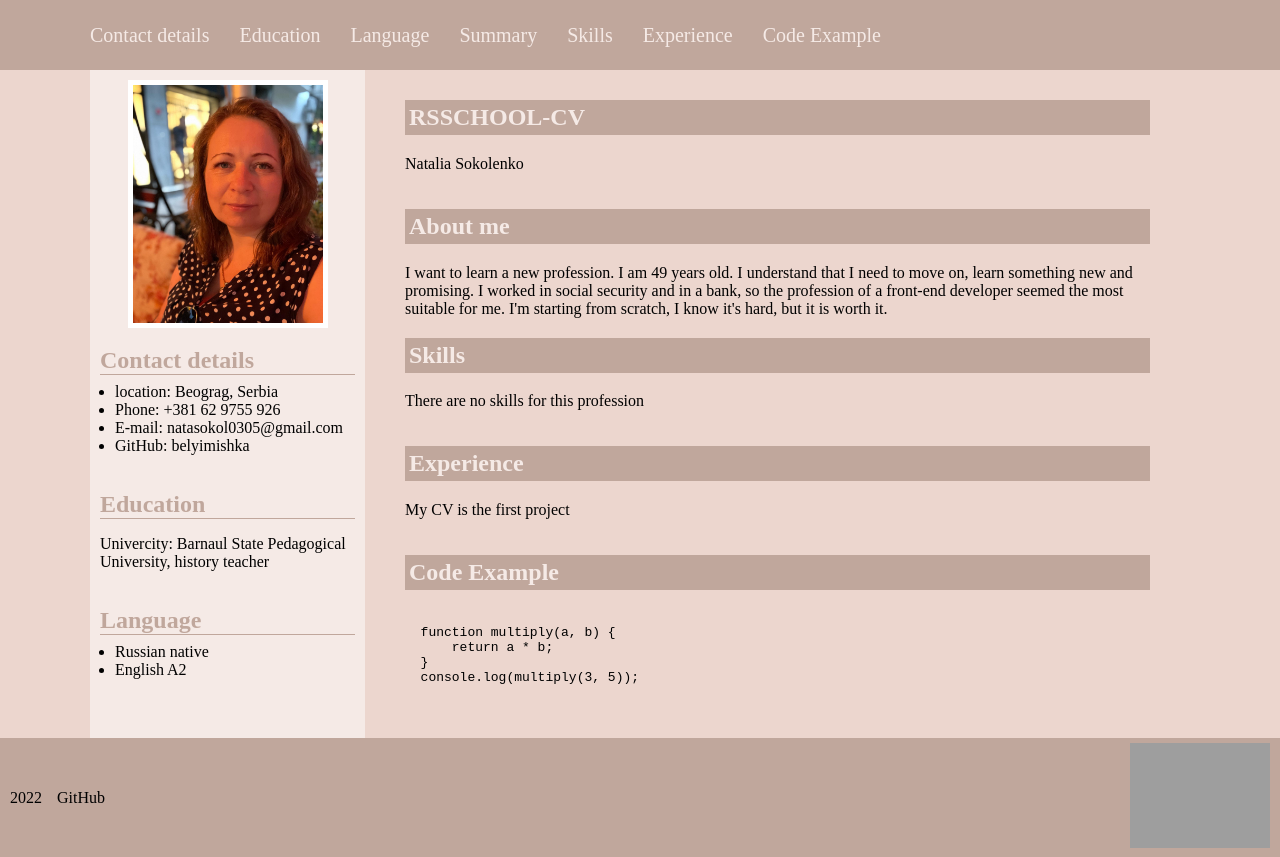
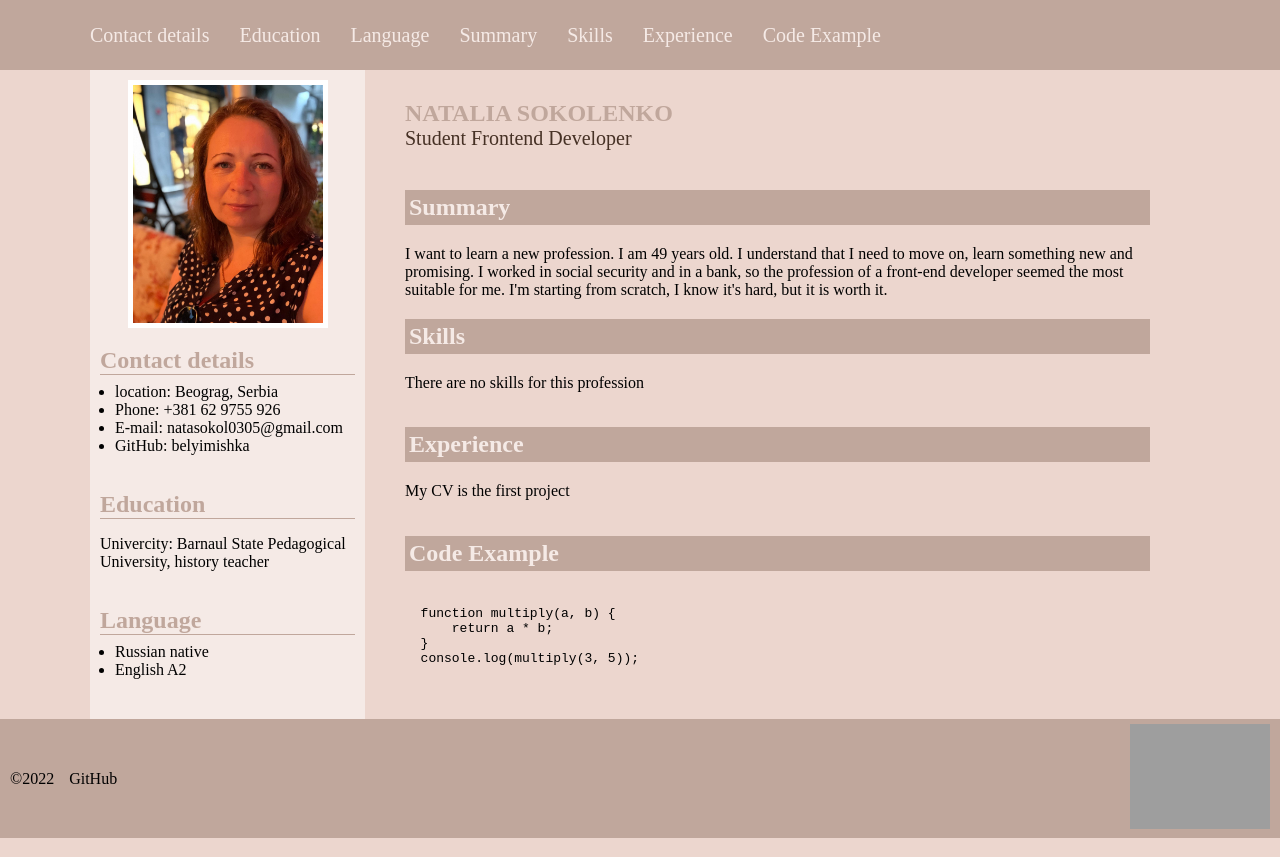
Before and after one commit to belyimishka/rsschool-cv, a plain HTML site: page index.html in a window 1280 px wide. Drawn offline with Linux system fonts and the light colour scheme; grey boxes are pictures that could not be loaded.

Commit message:
fix: styles

```diff
--- a/index.html
+++ b/index.html
@@ -68,11 +68,11 @@
       </div>
       <div class="right-column">
         <section class="profile">
-          <h2 class="right-column__title">RSSCHOOL-CV</h2>
-          <p>Natalia Sokolenko</p>
+          <h2 class="profile__title">Natalia Sokolenko</h2>
+          <p class="profile__subtitle">Student Frontend Developer</p>
         </section>
-        <section class="right-column__summary" id="summary">
-          <h2 class="right-column__title">About me</h2>
+        <section class="summary" id="summary">
+          <h2 class="right-column__title">Summary</h2>
 
           <p>
             I want to learn a new profession. I am 49 years old. I understand
@@ -103,10 +103,9 @@
         </section>
       </div>
     </main>
-  </body>
     <footer class="footer">
       <div class="footer__info">
-      <p class="footer__year">2022</p>
+        <p class="footer__year">&copy2022</p>
         <a
           target="”_blank”"
           class="footer__link"
@@ -120,4 +119,5 @@
           src="https://rs.school/images/rs_school_js.svg"
       /></a>
     </footer>
+  </body>
 </html>
--- a/style.css
+++ b/style.css
@@ -56,6 +56,8 @@ ul {
   max-width: 1100px;
   margin: 0 auto;
   display: flex;
+  margin-bottom: auto;
+  justify-self: flex-start;
 }
 
 .left-column {
@@ -77,6 +79,18 @@ ul {
   height: auto;
   border: solid #fff 5px;
   margin: 0 auto;
+}
+
+.profile__title {
+  color: #c0a79c;
+  margin-bottom: 0px;
+  text-transform: uppercase;
+}
+
+.profile__subtitle {
+  font-size: 20px;
+  color: #463125;
+  margin-top: 0;
 }
 
 .right-column {
```
Also changed, not shown: 2 other files. Lines whose indentation alone changed are shown as unchanged.
